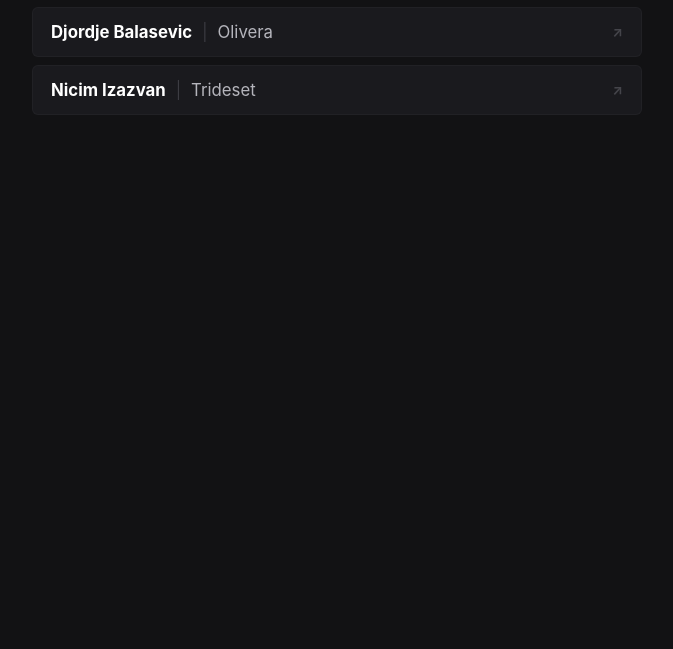
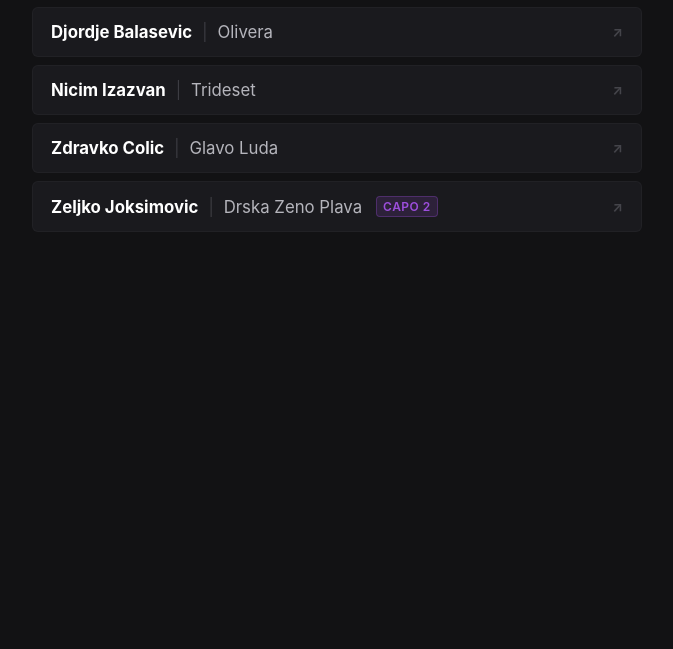
Before and after one commit to p4lm4d3v/p4lm4.dev, a plain HTML site: page repertoar/index.html in a window 1280 px wide. Shown: the part 151-800 px from the top of the page, without its empty margins (303-976 px from the left). Drawn offline with Linux system fonts and the light colour scheme.

Commit message:
Repertora:
Dodat suport za capo

Nove pesme:
Zdravko Colic - Glavo Luda
Zeljko Joksimovic - Drska Zeno Plava

```diff
--- a/repertoar/index.html
+++ b/repertoar/index.html
@@ -3,16 +3,15 @@
 <head>
     <meta charset="UTF-8">
     <meta name="viewport" content="width=device-width, initial-scale=1.0">
-    <title>Moj Repertoar</title>
+    <title>Guitar Repertoire</title>
     <style>
         :root {
-            --bg-color: #121214;         /* Clean, neutral near-black */
-            --card-bg: #1a1a1e;          /* Dark charcoal for the song rows */
-            --card-hover: #222227;       /* Slightly lighter gray on hover */
-            --text-color: #e3e3e6;       /* Crisp off-white */
-            --accent-purple: #9d4edd;    /* Vibrant Royal Purple accent */
-            --accent-glow: #7b2cbf;      /* Deeper purple for subtle shadows */
-            --input-bg: #1e1e22;         /* Input background matching the theme */
+            --bg-color: #121214;
+            --card-bg: #1a1a1e;
+            --card-hover: #222227;
+            --text-color: #e3e3e6;
+            --accent-purple: #9d4edd;
+            --input-bg: #1e1e22;
         }
 
         body {
@@ -48,7 +47,6 @@
             font-weight: 700;
             letter-spacing: 2px;
             text-transform: uppercase;
-            /* Gives the main title a classy, subtle neon glow */
             text-shadow: 0 0 20px rgba(157, 78, 221, 0.4);
         }
 
@@ -65,7 +63,6 @@
             transition: border-color 0.2s, box-shadow 0.2s;
         }
 
-        /* The input pops with purple only when you click into it */
         #search-bar:focus {
             border-color: var(--accent-purple);
             box-shadow: 0 0 10px rgba(123, 44, 191, 0.3);
@@ -98,16 +95,17 @@
             border: 1px solid rgba(255, 255, 255, 0.03);
         }
 
-        /* Hover states bring in the purple accents dynamically */
         .song-item-link:hover .song-item {
             border-left-color: var(--accent-purple);
             background-color: var(--card-hover);
-            transform: translateX(3px); /* Subtle nudge right on hover */
+            transform: translateX(3px);
         }
 
         .song-details {
             display: flex;
             align-items: center;
+            flex-wrap: wrap; /* Keeps it clean on small mobile screens */
+            gap: 0 4px;
         }
 
         .author {
@@ -116,13 +114,27 @@
         }
 
         .divider {
-            margin: 0 10px;
-            color: #44444a; /* Muted gray divider */
+            margin: 0 6px;
+            color: #44444a;
             font-weight: 300;
         }
 
         .song-name {
             color: #b5b5bc;
+        }
+
+        /* Capo Badge Styling */
+        .capo-badge {
+            background-color: rgba(157, 78, 221, 0.15);
+            color: var(--accent-purple);
+            font-size: 0.75rem;
+            font-weight: 600;
+            padding: 2px 6px;
+            border-radius: 4px;
+            margin-left: 10px;
+            border: 1px solid rgba(157, 78, 221, 0.3);
+            text-transform: uppercase;
+            letter-spacing: 0.5px;
         }
 
         .link-icon {
@@ -149,13 +161,13 @@
 
     <div class="container">
         <header>
-            <h1>Moj Repertoar</h1>
+            <h1>My Repertoire</h1>
             <input type="text" id="search-bar" placeholder="Search by song or artist..." autocomplete="off">
         </header>
 
         <main>
             <div id="repertoire-list" class="song-list"></div>
-            <div id="empty-state" class="no-results" style="display: none;">Nema pronadjenih pesama.</div>
+            <div id="empty-state" class="no-results" style="display: none;">No matching songs found.</div>
         </main>
     </div>
 
@@ -179,7 +191,8 @@
                             allSongsFlattened.push({
                                 author: author,
                                 song: songObj.title,
-                                link: songObj.link || '#'
+                                link: songObj.link || '#',
+                                capo: songObj.capo || "0" // Default fallback to 0
                             });
                         });
                     }
@@ -214,12 +227,18 @@
                 anchor.target = '_blank';
                 anchor.rel = 'noopener noreferrer';
 
+                // Build the Capo Badge HTML conditionally if capo is anything other than "0" or empty
+                const capoHtml = (item.capo && item.capo !== "0" && item.capo.toLowerCase() !== "no capo")
+                    ? `<span class="capo-badge">Capo ${item.capo}</span>`
+                    : '';
+
                 anchor.innerHTML = `
                     <div class="song-item">
                         <div class="song-details">
                             <span class="author">${item.author}</span>
                             <span class="divider">|</span>
                             <span class="song-name">${item.song}</span>
+                            ${capoHtml}
                         </div>
                         <div class="link-icon">↗</div>
                     </div>
--- a/repertoar/songs.json
+++ b/repertoar/songs.json
@@ -16,5 +16,24 @@
         "link": "https://www.pesmarica.rs/akordi/2354/Ni%C4%8Dim-Izazvan--Trideset"
       }
     ]
+  },
+  {
+    "author": "Zdravko Colic",
+    "songs": [
+      {
+        "title": "Glavo Luda",
+        "link": "https://www.pesmarica.rs/akordi/276/Zdravko-%C4%8Coli%C4%87--Glavo-Luda"
+      }
+    ]
+  },
+  {
+    "author": "Zeljko Joksimovic",
+    "songs": [
+      {
+        "title": "Drska Zeno Plava",
+        "link": "https://www.pesmarica.rs/akordi/1816/%C5%BDeljko-Joksimovi%C4%87--Drska-zeno-plava",
+        "capo": "2"
+      }
+    ]
   }
 ]
```
Also changed, not shown: 1 other file.
